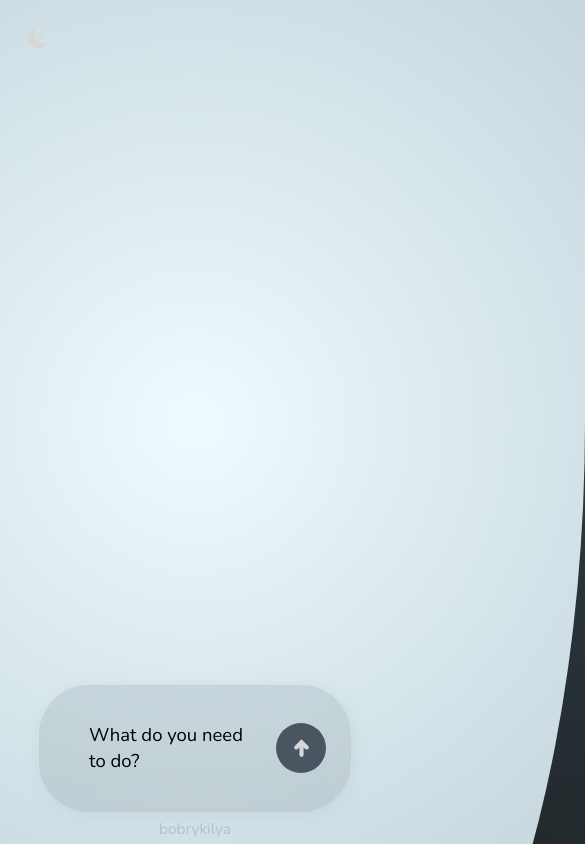
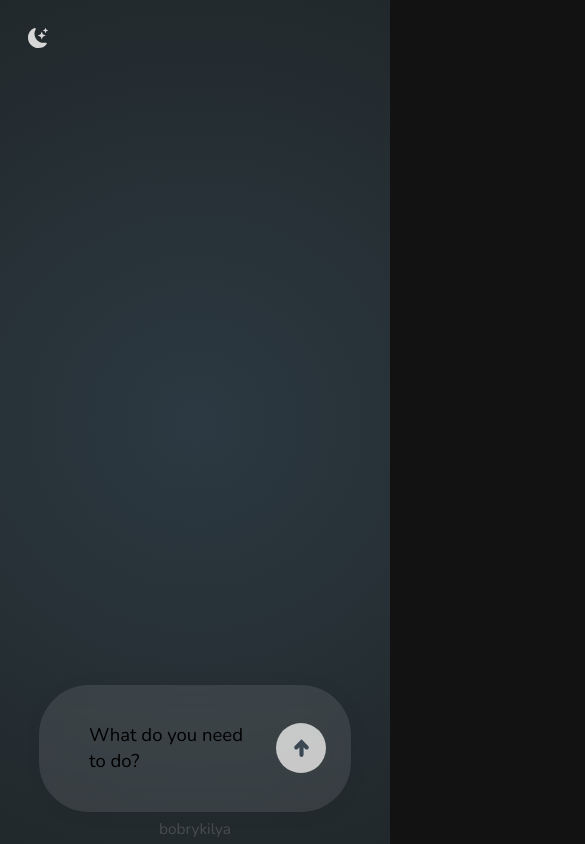
Before and after one commit to bobrykilya/nextjs-todo-app, a Next.js app: page / in a window 390 px wide. Shown: the top 844 px of the page, 585 px wide, since content can reach past the window. Built offline with nearby package versions, Linux system fonts and the light colour scheme.

Commit message:
Fixed first theme to dark, Set justify-content for the todo_list - center, Added optimize for mobile

```diff
--- a/src/app/Page.module.sass
+++ b/src/app/Page.module.sass
@@ -11,3 +11,8 @@
     opacity: 0.2
     font-weight: 400
     font-size: calc($size-main-text / 1.2)
+    transition: opacity $trans-bg-dur $trans-style
+
+@media (max-height: 600px)
+    .name_tag
+        opacity: 0
--- a/src/app/Providers.tsx
+++ b/src/app/Providers.tsx
@@ -11,7 +11,7 @@ interface ProvidersProps {
 const Providers = ({ children }: ProvidersProps) => {
 	return (
 		<ThemeProvider
-			defaultTheme={'system'}
+			defaultTheme={'dark'}
 			enableSystem={true}
 		>
 			{children}
--- a/src/widgets/TodoWidget/ui/TodoWidget.module.sass
+++ b/src/widgets/TodoWidget/ui/TodoWidget.module.sass
@@ -6,10 +6,20 @@
     padding: 2rem 4rem 7rem
     flex-direction: row
     align-content: flex-start
-    justify-content: flex-start
     flex-wrap: wrap
     gap: 1rem
+    transition: all $trans-bg-dur $trans-style
 
 .todo_input_form
     position: absolute
     bottom: 1.3rem
+    transition: transform $trans-bg-dur $trans-style
+
+@media (max-width: 950px)
+    .todo_list
+        //border: solid 1px red
+        padding: 2.5rem 1rem 7rem
+
+@media (max-height: 600px)
+    .todo_input_form
+        transform: translateY(1rem)
```
